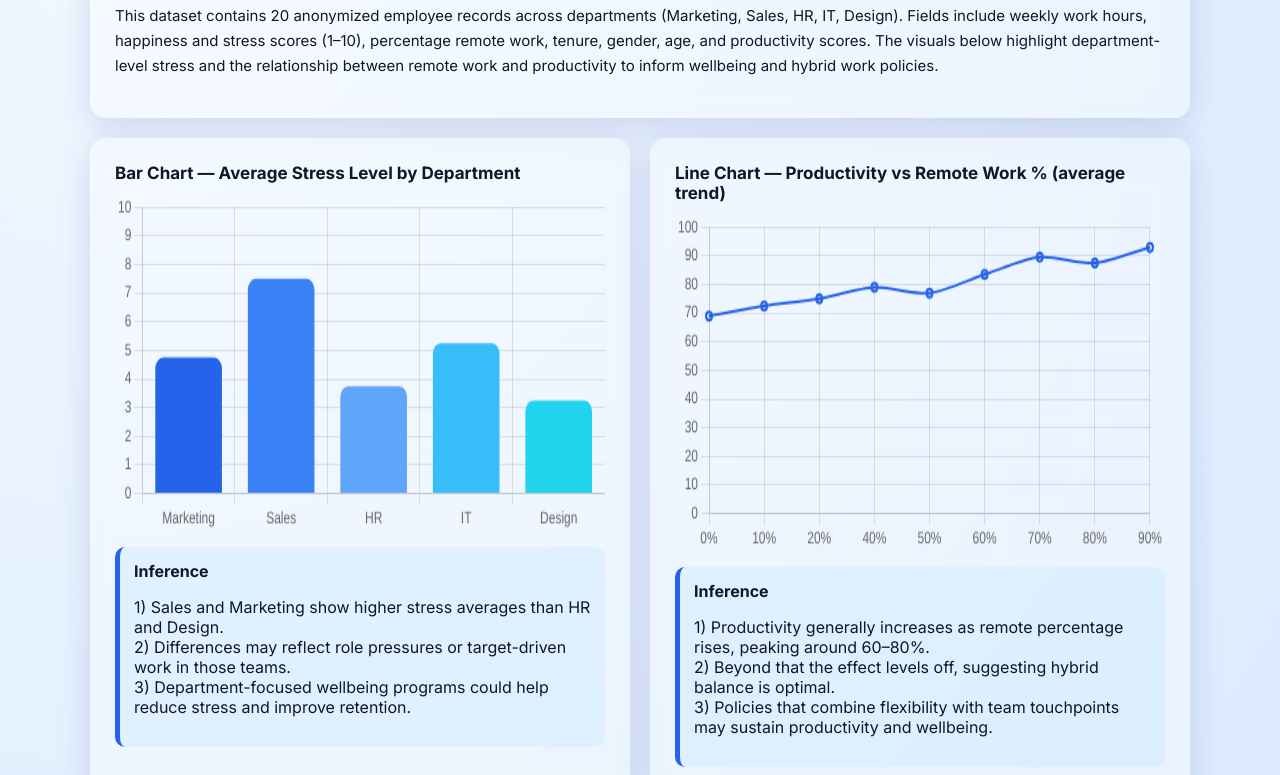
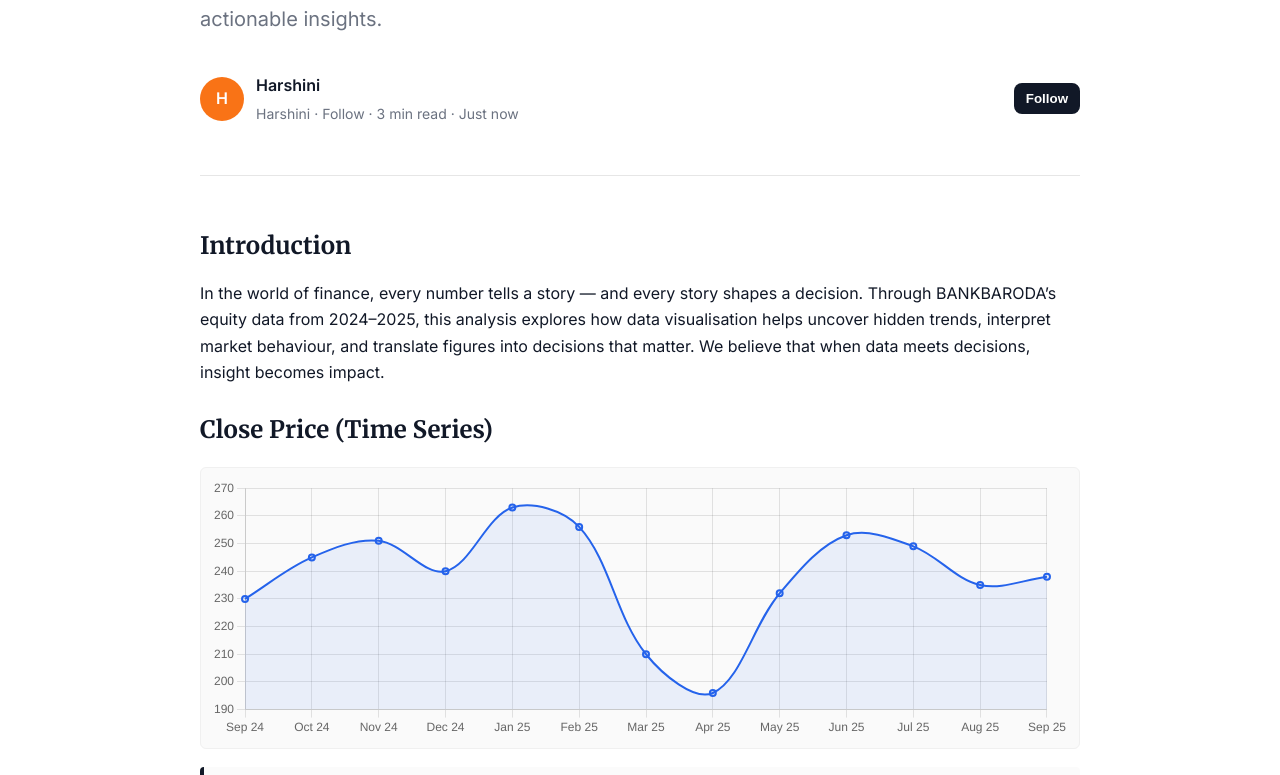
Before and after one commit to kavyailangovan03-bit/Mental-health-blog, a plain HTML site: page index.html in a window 1280 px wide. Shown: the part 178-953 px from the top of the page. Drawn offline with nearby package versions, Linux system fonts and the light colour scheme.

Commit message:
Update index.html

```diff
--- a/index.html
+++ b/index.html
@@ -3,142 +3,206 @@
 <head>
 <meta charset="utf-8" />
 <meta name="viewport" content="width=device-width,initial-scale=1" />
-<title>The Balance Between Work and Well-being</title>
+<title>When Data Meets Decisions: Lessons from BANKBARODA</title>
 
-<!-- Font + Chart.js (v4 UMD build) -->
-<link href="https://fonts.googleapis.com/css2?family=Inter:wght@300;400;600;700&display=swap" rel="stylesheet">
+<!-- Fonts and Chart.js -->
+<link href="https://fonts.googleapis.com/css2?family=Inter:wght@300;400;600&family=Merriweather:wght@700;900&display=swap" rel="stylesheet">
 <script src="https://cdn.jsdelivr.net/npm/chart.js@4.4.0/dist/chart.umd.min.js"></script>
 
 <style>
   :root{
-    --bg1:#f0f8ff; --bg2:#dbeafe; --glass:rgba(255,255,255,0.35);
-    --border:rgba(255,255,255,0.18); --shadow:0 8px 32px rgba(31,38,135,0.15);
-    --text:#0f172a; --muted:#475569; --accent1:#2563eb; --accent2:#38bdf8;
+    --bg:#ffffff; --muted:#6b7280; --accent:#111827; --line:#e6e6e6;
+    --card:#ffffff;
   }
   *{box-sizing:border-box}
-  body{
-    font-family:Inter,system-ui,Segoe UI,Arial;margin:0;padding:32px;
-    color:var(--text);
-    background:radial-gradient(circle at 10% 10%, var(--bg1), var(--bg2));
-    min-height:100vh; overflow-x:hidden;
+  body{font-family:Inter,system-ui,Segoe UI,Arial;background:var(--bg);color:var(--accent);margin:0;padding:36px 20px;line-height:1.65}
+  .container{max-width:880px;margin:0 auto}
+  /* Medium-like header */
+  .title{
+    font-family:Merriweather, serif;
+    font-weight:900;
+    font-size:48px;
+    margin:8px 0 6px 0;
+    letter-spacing:-0.02em;
+    line-height:1.02;
+    color:#0b1320;
   }
-  body::before{
-    content:"";position:fixed;inset:0;
-    background-image:linear-gradient(120deg, rgba(37,99,235,0.05) 1px, transparent 1px), linear-gradient(60deg, rgba(56,189,248,0.05) 1px, transparent 1px);
-    background-size:80px 80px;pointer-events:none;
+  .subtitle{font-size:20px;color:var(--muted);margin:0 0 18px 0;max-width:720px}
+  .author-bar{display:flex;align-items:center;gap:12px;margin:18px 0 24px 0}
+  .avatar{width:44px;height:44px;border-radius:999px;background:#f97316;color:white;display:flex;align-items:center;justify-content:center;font-weight:700}
+  .author-meta{display:flex;flex-direction:column}
+  .author-name{font-weight:600}
+  .meta-row{color:var(--muted);font-size:14px;margin-top:4px}
+  .follow-btn{margin-left:auto;padding:8px 12px;border-radius:8px;background:#111827;color:white;border:0;font-weight:600;cursor:pointer}
+  hr.sep{border:0;border-top:1px solid var(--line);margin:26px 0}
+
+  /* Article body */
+  h2{font-family:Merriweather,serif;font-weight:700;margin:24px 0 14px 0}
+  p{margin:14px 0;color:#111827}
+  .figure{display:block;margin:18px 0;border-radius:6px;overflow:hidden;background:#fafafa;padding:10px;border:1px solid #f0f0f0;text-align:center}
+  .figure img{max-width:100%;height:auto;display:block;margin:0 auto}
+  .inference-box{background:#fbfbfb;border-left:4px solid #111827;padding:12px 14px;border-radius:4px;margin:12px 0;color:#111827}
+  footer.medium-foot{border-top:1px solid var(--line);margin:28px 0 50px 0;padding-top:18px;color:var(--muted);font-size:14px}
+
+  /* Charts area (keeps visual harmony) */
+  .charts{display:grid;grid-template-columns:1fr 1fr;gap:22px;margin-top:10px}
+  .chart-card{background:#fff;border:1px solid #f3f4f6;padding:16px;border-radius:8px;box-shadow:0 6px 20px rgba(16,24,40,0.03)}
+  canvas{width:100% !important;height:260px !important}
+
+  /* responsive */
+  @media (max-width:900px){
+    .title{font-size:36px}
+    .charts{grid-template-columns:1fr}
+    canvas{height:300px !important}
+    .follow-btn{padding:8px 10px}
   }
-  .wrap{max-width:1100px;margin:0 auto;z-index:2;position:relative}
-  header{display:flex;align-items:center;gap:16px;margin-bottom:22px}
-  .logo{width:64px;height:64px;border-radius:16px;display:flex;align-items:center;justify-content:center;background:linear-gradient(135deg,var(--accent1),var(--accent2));color:#fff;font-weight:700;box-shadow:0 4px 15px rgba(37,99,235,0.35)}
-  h1{margin:0;font-size:26px} .lead{margin:6px 0 0;color:var(--muted)}
-  .card{background:var(--glass);border-radius:16px;padding:24px;backdrop-filter:blur(10px);box-shadow:var(--shadow);border:1px solid var(--border);margin-bottom:20px}
-  .about{line-height:1.65;font-size:15px;color:var(--text)}
-  .grid{display:grid;grid-template-columns:1fr 1fr;gap:20px}
-  canvas{width:100% !important;height:340px !important;border-radius:8px}
-  .inference{margin-top:14px;padding:14px;border-radius:10px;background:rgba(56,189,248,0.08);border-left:5px solid var(--accent1)}
-  footer{text-align:center;color:var(--muted);margin-top:24px;font-size:14px}
-  @media(max-width:900px){.grid{grid-template-columns:1fr}canvas{height:260px !important}}
 </style>
 </head>
 <body>
-<main class="wrap">
-  <header>
-    <div class="logo">WB</div>
-    <div>
-      <h1>The Balance Between Work and Well-being</h1>
-      <p class="lead">A focused dashboard exploring stress and productivity patterns.</p>
+  <div class="container">
+    <!-- Header -->
+    <div style="display:flex;flex-direction:column">
+      <h1 class="title">When Data Meets Decisions: Lessons from BANKBARODA</h1>
+      <p class="subtitle">How data visualization transforms raw financial numbers into meaningful, actionable insights.</p>
+
+      <div class="author-bar">
+        <div class="avatar">H</div>
+        <div class="author-meta">
+          <div class="author-name">Harshini</div>
+          <div class="meta-row">Harshini · Follow · 3 min read · Just now</div>
+        </div>
+        <button class="follow-btn" aria-label="Follow author">Follow</button>
+      </div>
+      <hr class="sep">
     </div>
-  </header>
 
-  <section class="card">
-    <h2 style="margin:0 0 12px 0;font-size:20px">About the Data</h2>
-    <p class="about">
-      This dataset contains 20 anonymized employee records across departments (Marketing, Sales, HR, IT, Design).
-      Fields include weekly work hours, happiness and stress scores (1–10), percentage remote work, tenure, gender, age,
-      and productivity scores. The visuals below highlight department-level stress and the relationship between remote
-      work and productivity to inform wellbeing and hybrid work policies.
+    <!-- Article content -->
+    <h2>Introduction</h2>
+    <p>
+      In the world of finance, every number tells a story — and every story shapes a decision. Through BANKBARODA’s equity data from 2024–2025, this analysis explores how data visualisation helps uncover hidden trends, interpret market behaviour, and translate figures into decisions that matter. We believe that when data meets decisions, insight becomes impact.
     </p>
-  </section>
 
-  <div class="grid">
-    <section class="card">
-      <h3 style="margin:0 0 10px 0;font-size:17px">Bar Chart — Average Stress Level by Department</h3>
-      <canvas id="barDept" aria-label="Bar chart showing average stress by department"></canvas>
-      <div id="barInference" class="inference" aria-live="polite"></div>
-    </section>
+    <h2>Close Price (Time Series)</h2>
+    <div class="figure">
+      <!-- Placeholder image or chart can go here: we'll use a canvas-based chart under Figures below -->
+      <canvas id="closeTime" aria-label="Time series chart"></canvas>
+    </div>
 
-    <section class="card">
-      <h3 style="margin:0 0 10px 0;font-size:17px">Line Chart — Productivity vs Remote Work % (average trend)</h3>
-      <canvas id="lineRemote" aria-label="Line chart showing productivity by remote work percent"></canvas>
-      <div id="lineInference" class="inference" aria-live="polite"></div>
-    </section>
+    <div class="inference-box">
+      <strong>Interpretation:</strong>
+      <p style="margin:8px 0 0">
+        The time-series chart of BANKBARODA’s closing prices between September 2024 and September 2025 reveals a dynamic pattern of market activity. In the early months, slight fluctuations indicate cautious investor sentiment, likely influenced by macroeconomic uncertainty and monetary policy adjustments.
+      </p>
+      <p style="margin:10px 0 0">
+        Midway through the period, noticeable upward movements correspond with positive quarterly earnings and strengthened asset quality — signalling renewed market confidence. Short-term dips represent profit-booking phases and broader market corrections, yet the sustained recovery trend highlights the bank’s resilience and ability to navigate volatility.
+      </p>
+    </div>
+
+    <div style="margin:18px 0">
+      <button style="background:#111827;color:#fff;border:0;padding:10px 14px;border-radius:8px;font-weight:600;cursor:pointer">Get Harshini’s stories in your inbox</button>
+      <div style="margin-top:10px;color:var(--muted);font-size:14px">Join Medium for free to get updates from this writer.</div>
+    </div>
+
+    <p style="margin-top:18px">
+      Overall, the price trajectory mirrors the relationship between financial fundamentals and market perception, showing how data-driven insight can transform uncertainty into a strategic opportunity.
+    </p>
+
+    <h2>Monthly Returns (presentation)</h2>
+    <div class="figure">
+      <canvas id="monthlyReturns" aria-label="Monthly returns chart"></canvas>
+    </div>
+
+    <div class="inference-box">
+      <strong>Interpretation:</strong>
+      <p style="margin:8px 0 0">
+        The monthly returns chart converts complex market activity into a simple, comparative visual. Each bar depicts how the stock’s performance shifted month-to-month, offering an accessible view of volatility and momentum.
+      </p>
+      <p style="margin:10px 0 0">
+        Positive spikes reflect strong investor sentiment and earnings optimism, while negative dips indicate consolidation periods or a reaction to economic events. The alternating cycle of growth and correction captures the rhythm of market behaviour — revealing that even in uncertainty, patterns emerge.
+      </p>
+      <p style="margin:10px 0 0">
+        By tracking these cycles, decision-makers gain valuable insight into risk management, timing strategies, and trend forecasting. This visualisation highlights the value of short-term data in shaping long-term investment confidence.
+      </p>
+    </div>
+
+    <h2>Conclusion</h2>
+    <p>
+      In financial analysis, numbers are more than mere statistics — they are reflections of human behavior, institutional strategy, and market psychology. The data from BANKBARODA’s 2024–2025 performance encapsulates how macroeconomic factors, investor confidence, and corporate governance converge to shape market value.
+    </p>
+    <p>
+      The closing price trend illustrates resilience amidst uncertainty, proving that even during volatile periods, strong fundamentals and informed leadership can sustain growth. The monthly return cycles, on the other hand, reveal how short-term fluctuations are natural responses to evolving market dynamics — reminders that every dip and rise carries insight, not just risk.
+    </p>
+    <p>
+      Together, these visuals underscore a central principle: data must not only inform but also inspire decision-making. When interpreted thoughtfully, analytics transforms from a descriptive tool into a strategic compass — guiding businesses, investors, and policymakers toward choices rooted in clarity rather than conjecture.
+    </p>
+
+    <footer class="medium-foot">
+      Published by Harshini G — Where Insight Meets Action.
+    </footer>
+
+    <!-- Optional comments / response CTA -->
+    <div style="margin:18px 0;padding:18px;border:1px solid #f3f3f3;border-radius:8px;background:#fff">
+      <strong>Responses</strong>
+      <div style="margin-top:10px;color:var(--muted)">No responses yet. Write a response</div>
+    </div>
+
+    <!-- Bottom recommended / footer could go here -->
+    <div style="height:40px"></div>
   </div>
 
-  <footer>Designed with glassmorphism & gradient tones · Visuals powered by Chart.js</footer>
-</main>
+<!-- Chart rendering scripts (sample placeholder data so charts appear) -->
+<script>
+  // Time-series sample data (replace with your real series)
+  const ctxTime = document.getElementById('closeTime').getContext('2d');
+  const labelsTime = ['Sep 24','Oct 24','Nov 24','Dec 24','Jan 25','Feb 25','Mar 25','Apr 25','May 25','Jun 25','Jul 25','Aug 25','Sep 25'];
+  const valuesTime = [230, 245, 251, 240, 263, 256, 210, 196, 232, 253, 249, 235, 238];
 
-<script>
-/* ---------- DATA ---------- */
-/* full numeric data for charts */
-const data = [
-  {"Department":"Marketing","Stress":8,"Remote":10,"Productivity":72},
-  {"Department":"Sales","Stress":9,"Remote":0,"Productivity":68},
-  {"Department":"HR","Stress":5,"Remote":50,"Productivity":80},
-  {"Department":"IT","Stress":6,"Remote":60,"Productivity":77},
-  {"Department":"Design","Stress":4,"Remote":80,"Productivity":90},
-  {"Department":"Marketing","Stress":3,"Remote":70,"Productivity":88},
-  {"Department":"Sales","Stress":6,"Remote":20,"Productivity":75},
-  {"Department":"IT","Stress":4,"Remote":60,"Productivity":82},
-  {"Department":"HR","Stress":5,"Remote":50,"Productivity":76},
-  {"Department":"Design","Stress":3,"Remote":90,"Productivity":92},
-  {"Department":"Marketing","Stress":5,"Remote":40,"Productivity":79},
-  {"Department":"Sales","Stress":8,"Remote":0,"Productivity":70},
-  {"Department":"HR","Stress":2,"Remote":60,"Productivity":89},
-  {"Department":"IT","Stress":6,"Remote":50,"Productivity":74},
-  {"Department":"Design","Stress":4,"Remote":80,"Productivity":85},
-  {"Department":"Marketing","Stress":3,"Remote":70,"Productivity":91},
-  {"Department":"Sales","Stress":7,"Remote":10,"Productivity":73},
-  {"Department":"HR","Stress":3,"Remote":60,"Productivity":86},
-  {"Department":"IT","Stress":5,"Remote":50,"Productivity":78},
-  {"Department":"Design","Stress":2,"Remote":90,"Productivity":94}
-];
+  new Chart(ctxTime, {
+    type: 'line',
+    data: {
+      labels: labelsTime,
+      datasets: [{
+        label: 'Close Price',
+        data: valuesTime,
+        borderColor: '#2563eb',
+        backgroundColor: 'rgba(37,99,235,0.08)',
+        tension: 0.35,
+        pointRadius: 3,
+        borderWidth: 2,
+        fill: true
+      }]
+    },
+    options: {
+      plugins: { legend: { display: false } },
+      scales: { y: { beginAtZero: false } },
+      responsive: true,
+      maintainAspectRatio: false
+    }
+  });
 
-/* ---------- BAR: average stress by department ---------- */
-const groups = {};
-data.forEach(r => {
-  if (!groups[r.Department]) groups[r.Department]=[];
-  groups[r.Department].push(Number(r.Stress));
-});
-const deptLabels = Object.keys(groups);
-const deptAvg = deptLabels.map(l => +(groups[l].reduce((a,b)=>a+b,0)/groups[l].length).toFixed(2));
+  // Monthly returns sample bar chart
+  const ctxBar = document.getElementById('monthlyReturns').getContext('2d');
+  const labelsM = ['Sep','Oct','Nov','Dec','Jan','Feb','Mar','Apr','May','Jun','Jul','Aug','Sep'];
+  const returnsData = [2.1, 3.2, 5.0, -1.8, 4.9, 6.1, -7.2, 5.3, 3.8, -0.9, 1.5, 2.2, 1.9];
 
-const barCtx = document.getElementById('barDept').getContext('2d');
-new Chart(barCtx, {
-  type: 'bar',
-  data: { labels: deptLabels, datasets: [{ data: deptAvg, backgroundColor: ['#2563eb','#3b82f6','#60a5fa','#38bdf8','#22d3ee'], borderRadius:8 }] },
-  options: { plugins: { legend:{display:false} }, scales:{ y:{ beginAtZero:true, max:10 } } }
-});
-document.getElementById('barInference').innerHTML =
-  "<strong>Inference</strong><p>1) Sales and Marketing show higher stress averages than HR and Design.<br>2) Differences may reflect role pressures or target-driven work in those teams.<br>3) Department-focused wellbeing programs could help reduce stress and improve retention.</p>";
-
-/* ---------- LINE: avg productivity vs remote % ---------- */
-const remoteGroups = {};
-data.forEach(r=>{
-  const k = Number(r.Remote);
-  if(!remoteGroups[k]) remoteGroups[k]=[];
-  remoteGroups[k].push(Number(r.Productivity));
-});
-const remoteKeys = Object.keys(remoteGroups).map(Number).sort((a,b)=>a-b);
-const remoteAvg = remoteKeys.map(k => +(remoteGroups[k].reduce((a,b)=>a+b,0)/remoteGroups[k].length).toFixed(2));
-
-const lineCtx = document.getElementById('lineRemote').getContext('2d');
-new Chart(lineCtx, {
-  type:'line',
-  data:{ labels: remoteKeys.map(k=>k+'%'), datasets:[{ data: remoteAvg, borderColor:'#2563eb', tension:0.28, borderWidth:2, pointRadius:3, fill:false }]},
-  options:{ plugins:{ legend:{display:false} }, scales:{ y:{ beginAtZero:true, max:100 } } }
-});
-document.getElementById('lineInference').innerHTML =
-  "<strong>Inference</strong><p>1) Productivity generally increases as remote percentage rises, peaking around 60–80%.<br>2) Beyond that the effect levels off, suggesting hybrid balance is optimal.<br>3) Policies that combine flexibility with team touchpoints may sustain productivity and wellbeing.</p>";
+  new Chart(ctxBar, {
+    type: 'bar',
+    data: {
+      labels: labelsM,
+      datasets: [{
+        label: 'Monthly Return (%)',
+        data: returnsData,
+        backgroundColor: returnsData.map(v => v >= 0 ? '#10b981' : '#ef4444'),
+        borderRadius: 6
+      }]
+    },
+    options: {
+      plugins: { legend: { display: false } },
+      scales: { y: { beginAtZero: true } },
+      responsive: true,
+      maintainAspectRatio: false
+    }
+  });
 </script>
 </body>
 </html>
```
